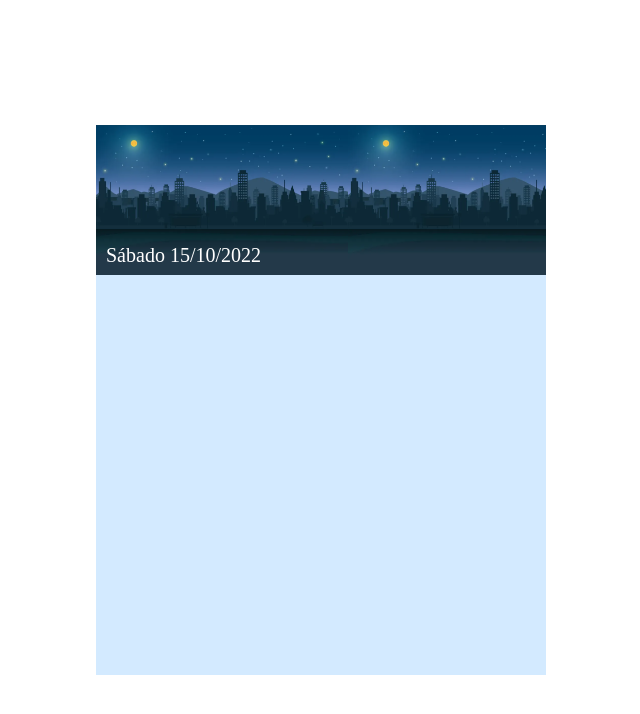
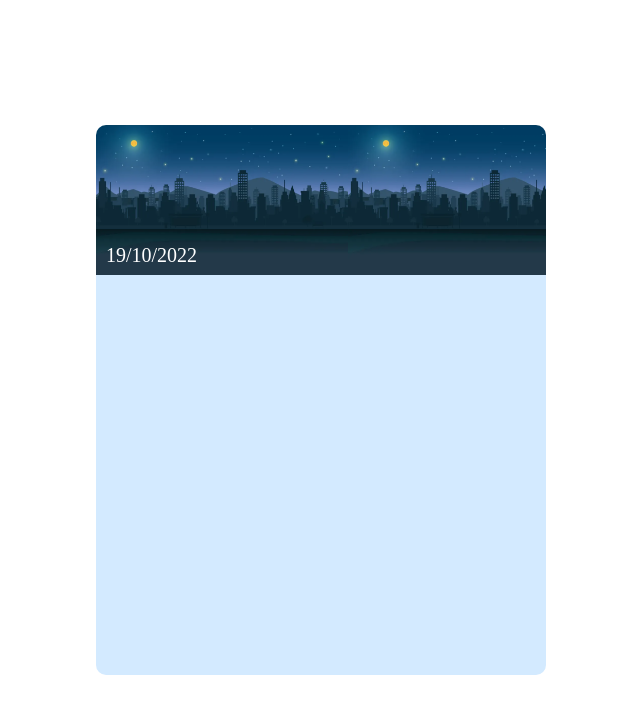
Before and after one commit to LuisGuilhermeMalveira/to-do-list, a plain HTML site: page index.html in a window 1280 px wide. Shown: the whole page, without its empty margins (319-959 px from the left). Drawn offline with Linux system fonts and the light colour scheme.

Commit message:
adicionando data do dia

```diff
--- a/assets/main.js
+++ b/assets/main.js
@@ -0,0 +1,13 @@
+let datahj = document.querySelector(".datahj");
+
+datahj.innerHTML = dataAtualFormatada();
+
+function dataAtualFormatada() {
+	var data = new Date(),
+		dia = data.getDate().toString(),
+		diaF = dia.length == 1 ? "0" + dia : dia,
+		mes = (data.getMonth() + 1).toString(),
+		mesF = mes.length == 1 ? "0" + mes : mes,
+		anoF = data.getFullYear();
+	return diaF + "/" + mesF + "/" + anoF;
+}
--- a/assets/style.css
+++ b/assets/style.css
@@ -4,7 +4,7 @@ body {
   height: 100vh;
 }
 
-main {
+.caixa {
   margin: auto;
   width: 450px;
   height: 550px;
@@ -20,12 +20,11 @@ header {
   padding: 10px;
   box-sizing: border-box;
   align-items: flex-end;
-}
-
-.caixa {
+  border-radius: 10px 10px 0 0;
 }
 
 .conteudo {
   background-color: #d3eaff;
   height: 400px;
+  border-radius: 0 0 10px 10px;
 }
--- a/index.html
+++ b/index.html
@@ -9,11 +9,12 @@
 		<link rel="stylesheet" href="./assets/style.css" />
 	</head>
 	<body>
-		<main class="caixa">
+		<div class="caixa">
 			<header>
-				<p>Sábado 15/10/2022</p>
+				<p class="datahj">Data de hoje.</p>
 			</header>
 			<section class="conteudo"></section>
-		</main>
+		</div>
 	</body>
+	<script src="./assets/main.js"></script>
 </html>
```
